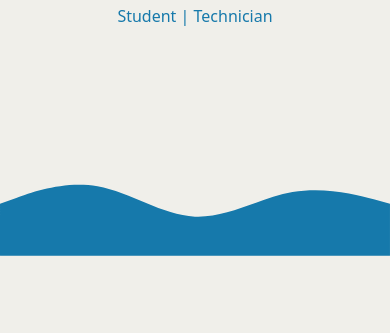
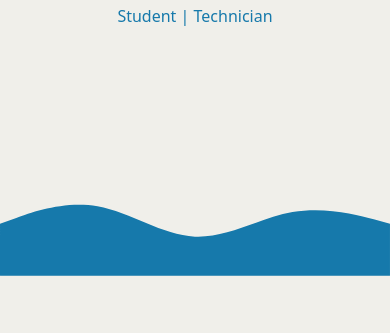
Before and after one commit to frmnrmdn/portofolio-web, a plain HTML site: page index.html in a window 390 px wide. Shown: the part 504-837 px from the top of the page. Drawn offline with nearby package versions, Linux system fonts and the light colour scheme.

Commit message:
Update style.css
145px bottom-wave

```diff
--- a/style.css
+++ b/style.css
@@ -69,7 +69,7 @@ section {
     }
 
     .bottom-wave {
-        padding-top: 125px;
+        padding-top: 145px;
     }
 
     .row {
```
